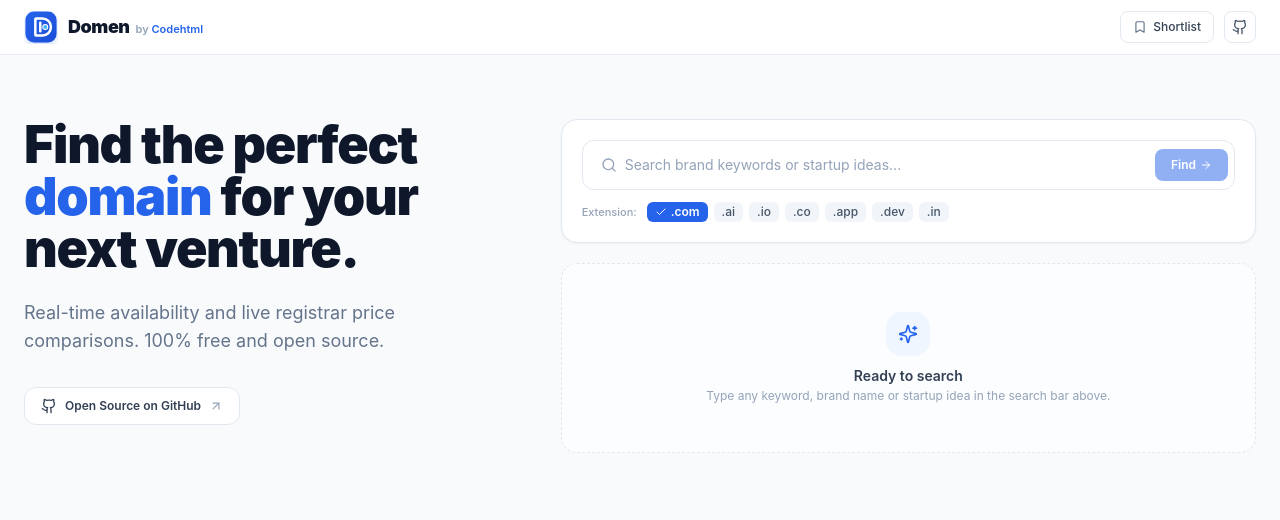
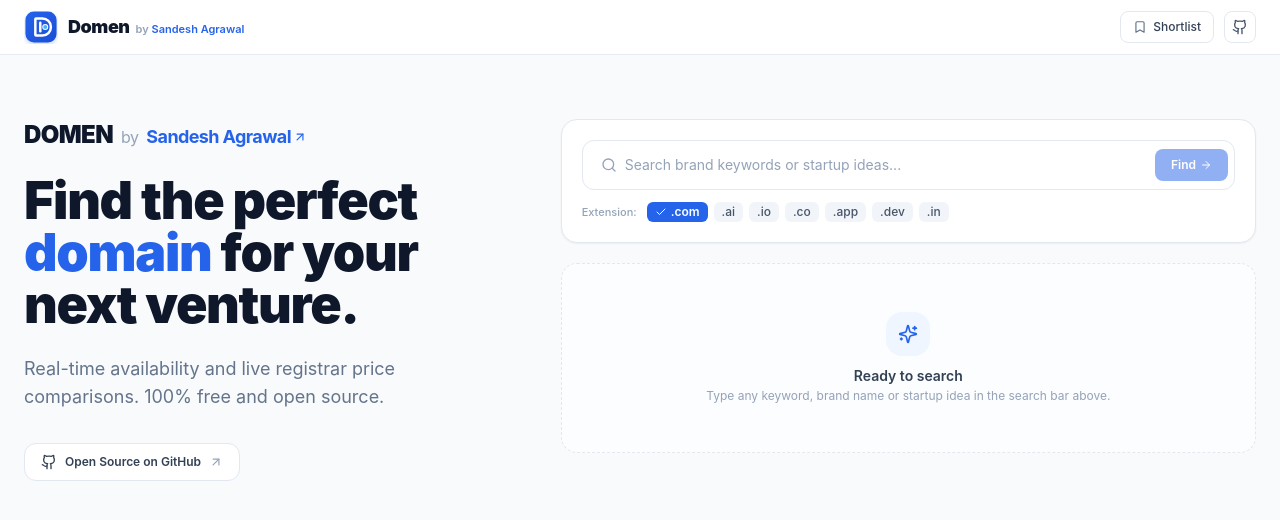
Before and after one commit to 29Sandesh/domain-hunter, a Next.js app: page / in a window 1280 px wide. Shown: the top 520 px of the page. Built offline with nearby package versions, Linux system fonts and the light colour scheme.

Commit message:
feat: add DOMEN by Sandesh Agrawal with LinkedIn profile link

```diff
--- a/app/page.tsx
+++ b/app/page.tsx
@@ -122,6 +122,21 @@
           {/* ================= LEFT COLUMN: CLEAN & MINIMAL ================= */}
           <div className="lg:col-span-5 lg:sticky lg:top-24 space-y-6">
 
+            {/* Big Bold DOMEN by Sandesh Agrawal Byline */}
+            <div className="text-xl sm:text-2xl font-black tracking-tight text-slate-900 flex items-baseline gap-2">
+              <span>DOMEN</span>
+              <span className="font-normal text-slate-400 text-sm sm:text-base">by</span>
+              <a
+                href="https://www.linkedin.com/in/sandeshagrawal29/"
+                target="_blank"
+                rel="noopener noreferrer"
+                className="text-blue-600 hover:text-blue-700 hover:underline font-bold inline-flex items-center gap-0.5 text-base sm:text-lg"
+              >
+                Sandesh Agrawal
+                <ArrowUpRight className="h-3.5 w-3.5 text-blue-600" />
+              </a>
+            </div>
+
             {/* 1. Main Heading */}
             <h1 className="text-4xl sm:text-5xl lg:text-[52px] font-black tracking-tight text-slate-900 leading-[1.08]">
               Find the perfect <span className="text-blue-600">domain</span> for your next venture.
--- a/components/Header.tsx
+++ b/components/Header.tsx
@@ -24,7 +24,7 @@
               Domen
             </span>
             <span className="text-[11px] font-semibold text-slate-400">
-              by <a href="https://codehtml.in" target="_blank" rel="noopener noreferrer" className="text-blue-600 hover:underline">Codehtml</a>
+              by <a href="https://www.linkedin.com/in/sandeshagrawal29/" target="_blank" rel="noopener noreferrer" className="text-blue-600 hover:underline">Sandesh Agrawal</a>
             </span>
           </div>
         </div>
```
Also changed, not shown: 1 other file (tests, documents, lock files or other folders).
